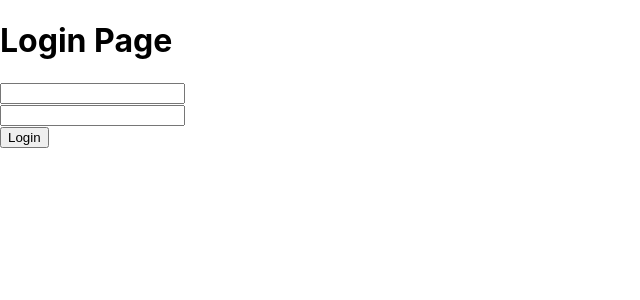
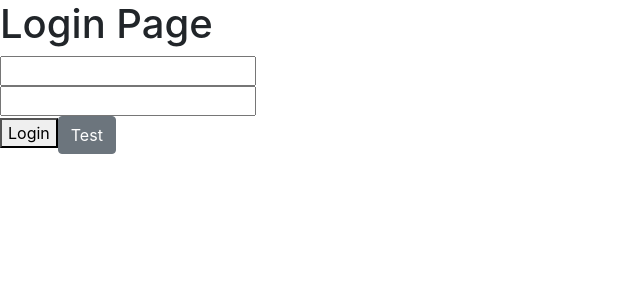
Before and after one commit to abbaswork/teachers-app, a React (Create React App) app in the folder client/: page / in a window 1280 px wide. Shown: the top 300 px of the page, without its empty margins (0-640 px from the left). Built offline with nearby package versions, Linux system fonts and the light colour scheme.

Commit message:
setup bootsrap library react-strap in react

```diff
--- a/client/package.json
+++ b/client/package.json
@@ -7,10 +7,12 @@
     "@testing-library/react": "^11.2.2",
     "@testing-library/user-event": "^12.6.0",
     "axios": "^0.21.1",
+    "bootstrap": "^4.5.3",
     "react": "^17.0.1",
     "react-dom": "^17.0.1",
     "react-router-dom": "^5.2.0",
     "react-scripts": "4.0.1",
+    "reactstrap": "^8.8.1",
     "web-vitals": "^0.2.4"
   },
   "scripts": {
--- a/client/src/auth/auth.js
+++ b/client/src/auth/auth.js
@@ -25,11 +25,10 @@ class Auth {
         }
       });
 
-      console.log(response);
       this.authenticated = true;
 
     } catch (error) {
-      console.log('there was an error', error);
+
     }
 
 
--- a/client/src/pages/login.js
+++ b/client/src/pages/login.js
@@ -1,5 +1,7 @@
 import React from "react";
 import auth from "./../auth/auth";
+
+import { Button } from 'reactstrap';
 
 export default class Login extends React.Component {
   constructor(props) {
@@ -36,6 +38,7 @@ export default class Login extends React.Component {
         <input type="text" value={this.state.password} onChange={this.handleChange.bind(this, 'password')} />
         <br />
         <button onClick={this.handleLogin}> Login </button>
+        <Button>Test</Button>
       </div>
     );
   }
```
Also changed, not shown: client/src/index.js (+7 -1 lines), 1 other file (tests, documents, lock files or other folders).
